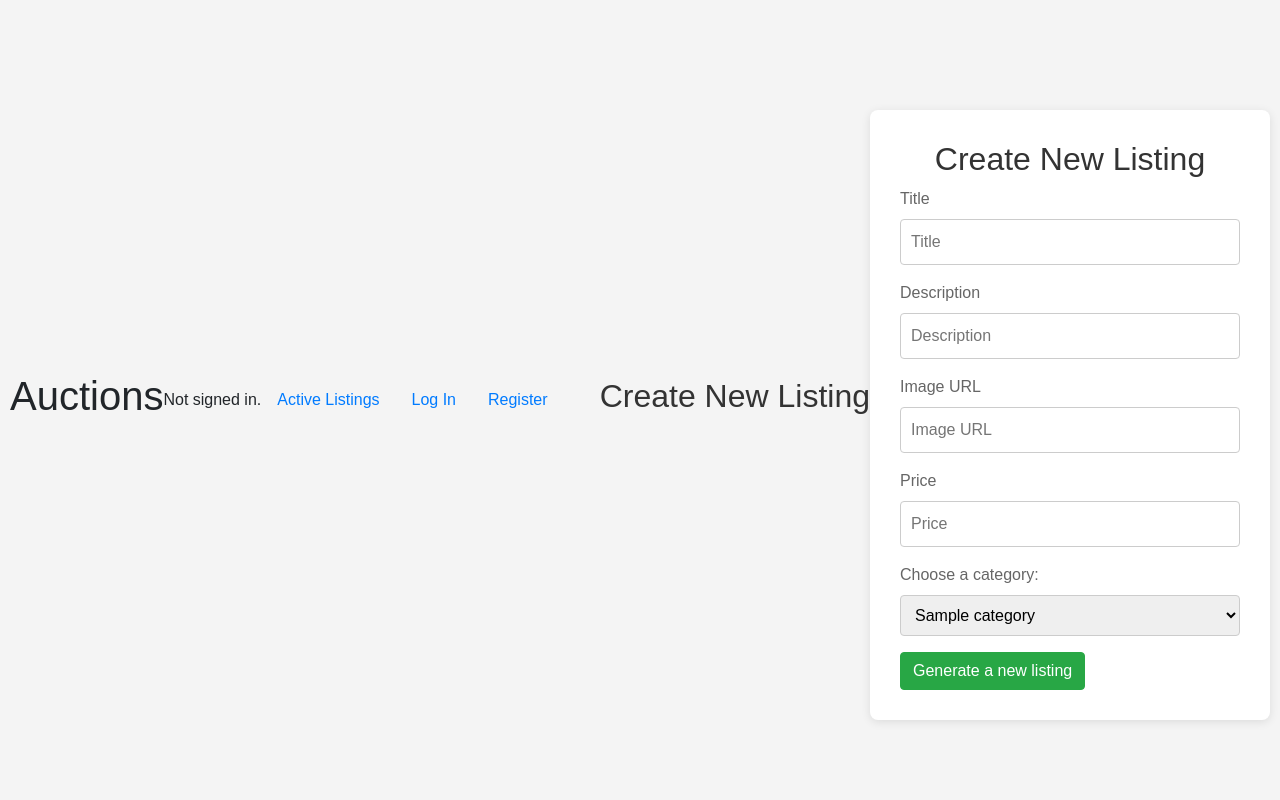
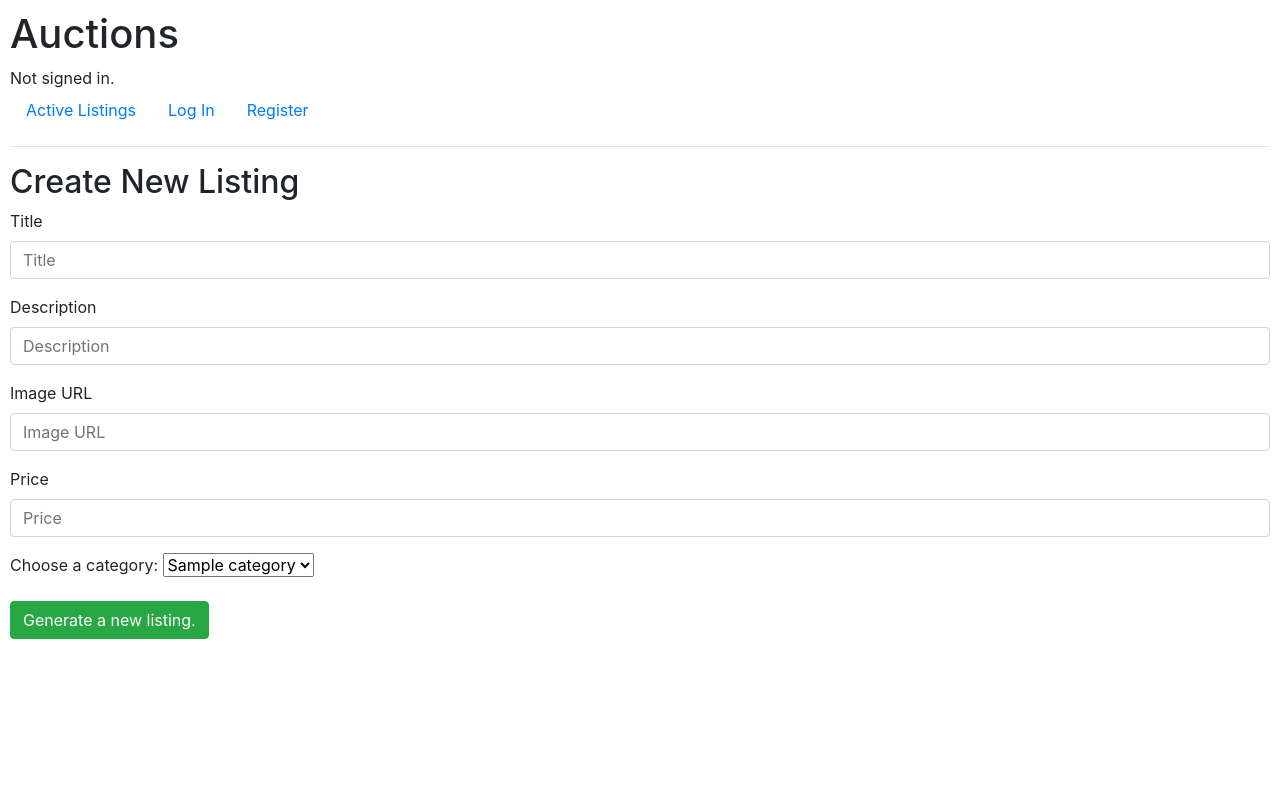
Before and after one commit to ilogic-cee/CS50-Harvard-University-s, a Django app: page /create in a window 1280 px wide. Run offline with Django 3.2, Linux system fonts and the light colour scheme; tables that the repository leaves empty hold one stand-in row (values such as "Sample post"); some libraries are stand-ins or nearby versions.

Commit message:
Sun, Dec 17, 2023, 12:08 PM +02:00

```diff
--- a/commerce/auctions/templates/auctions/create.html
+++ b/commerce/auctions/templates/auctions/create.html
@@ -4,100 +4,38 @@
 
 
 {% block body %}
-<style>
-    body {
-        background-color: #f4f4f4;  /* Light gray background */
-        font-family: 'Arial', sans-serif;  /* Use a common sans-serif font */
-        margin: 0;
-        display: flex;
-        align-items: center;
-        justify-content: center;
-        height: 100vh;
-    }
-
-    form {
-        background-color: #fff;  /* White background for the form */
-        padding: 30px;
-        border-radius: 8px;
-        box-shadow: 0 2px 10px rgba(0, 0, 0, 0.1);  /* Subtle shadow effect */
-        width: 400px;
-        max-width: 100%;
-        margin-top: 50px; /* Added margin to push the form down */
-    }
-
-    h2 {
-        color: #333;  /* Dark gray text color */
-        text-align: center;
-    }
-
-    label {
-        display: block;
-        margin-bottom: 8px;
-        color: #666;  /* Medium gray text color for labels */
-    }
-
-    input {
-        width: 100%;
-        padding: 10px;
-        margin-bottom: 16px;
-        border: 1px solid #ccc;  /* Light gray border */
-        border-radius: 4px;
-        box-sizing: border-box;
-    }
-
-    select {
-        width: 100%;
-        padding: 10px;
-        margin-bottom: 16px;
-        border: 1px solid #ccc;  /* Light gray border */
-        border-radius: 4px;
-        box-sizing: border-box;
-    }
-
-    button {
-        background-color: #0077b5;  /* LinkedIn Blue for the button */
-        color: #fff;  /* White text color */
-        padding: 12px 16px;
-        border: none;
-        border-radius: 4px;
-        cursor: pointer;
-        font-size: 16px;
-        transition: background-color 0.3s ease;
-    }
-
-    button:hover {
-        background-color: #005983;  /* Darker shade on hover */
-    }
-</style>
 
 
     <h2>Create New Listing</h2>
 
     <form action="{% url 'create' %}" method="POST">
         {% csrf_token %}
-        <h2>Create New Listing</h2>
-
+        <div class="form-group">
             <label for="title">Title</label>
-        <input type="text" name="title" placeholder="Title">
-
+            <input type="text" name="title" class="form-control" id="title" placeholder="Title">
+        </div>
+        <div class="form-group">
             <label for="description">Description</label>
-        <input type="text" name="description" placeholder="Description">
-
+            <input type="text" name="description" class="form-control" id="description" placeholder="Description">
+        </div>
+        <div class="form-group">
             <label for="imageurl">Image URL</label>
-        <input type="text" name="imageurl" placeholder="Image URL">
-
+            <input type="text" name="imageurl" class="form-control" id="imageurl" placeholder="Image URL">
+        </div>
+        <div class="form-group">
             <label for="price">Price</label>
-        <input type="number" min="0" name="price" placeholder="Price">
-
+            <input type="number" min="0" name="price" class="form-control" id="price" placeholder="Price">
+        </div>
+        <div class="form-group">
             <label for="category">Choose a category:</label>
             <select name="category" id="category">
                 {% for cat in categories %}
                     <option value="{{ cat }}">{{ cat }}</option>
                 {% endfor %}
             </select>
-
+        </div>
         <button type="submit" class="btn btn-success">
-            Generate a new listing
+            Generate a new listing.
         </button>
     </form>
 
```
Lines whose indentation alone changed are shown as unchanged.
